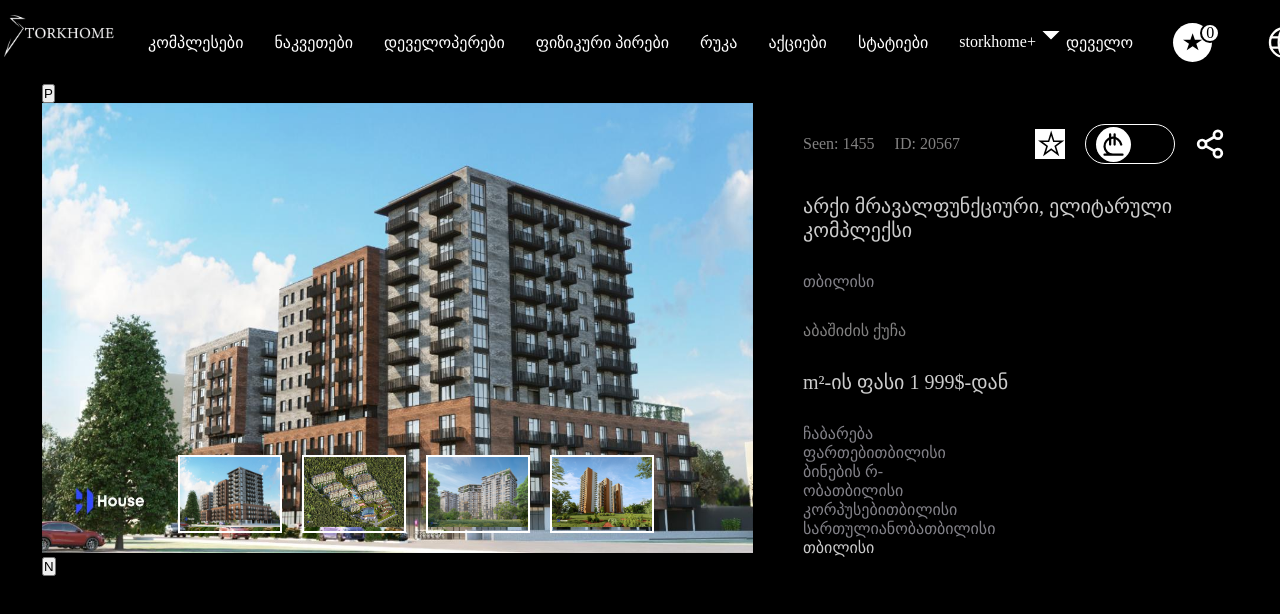
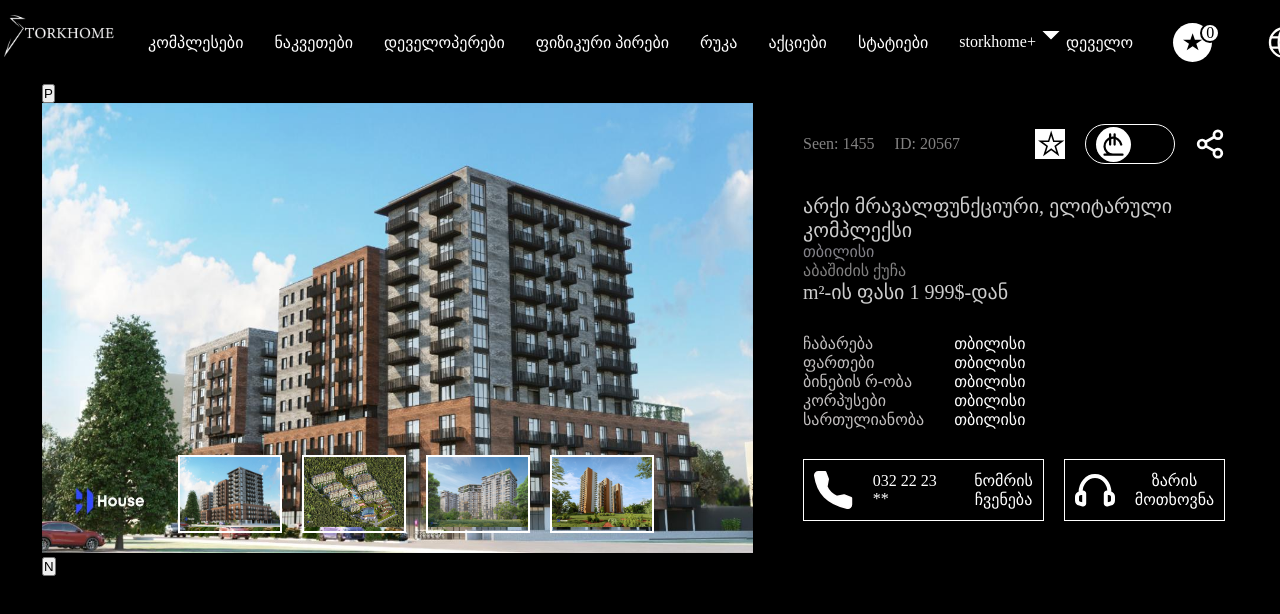
Before and after one commit to PixelPioners-Technologies/elitcity_front, a React (Vite) app: page /eachComplex in a window 1280 px wide. Shown: the top 614 px of the page. Built offline with nearby package versions, Linux system fonts and the light colour scheme; no server answers; a web font is replaced by a local one.

Commit message:
added some text on eachcomplex

```diff
--- a/src/pages/EachComplex.css
+++ b/src/pages/EachComplex.css
@@ -81,6 +81,8 @@
 
 .chabarebaPartebiKorpusebi {
   width: 100px;
+  display: flex;
+  gap: 30px;
 }
 
 .eachTextOnListTextsOne {
@@ -96,3 +98,48 @@
 
 
 }
+
+.numberAndCallRequestBox {
+  display: flex;
+  gap: 20px;
+}
+
+.numberBox {
+  border: 1px solid white;
+  padding: 11px 10px;
+  /* width: 274px; */
+  display: flex;
+  /* justify-content: center; */
+  align-items: center;
+  gap: 20px;
+
+
+}
+
+.numberSHowButton {
+  padding: 0;
+  margin: 0;
+  border: none;
+  background: none;
+  font: inherit;
+  color: white;
+  appearance: none;
+  display: flex;
+  align-items: center;
+}
+
+.numberSHowButton:hover {
+  cursor: pointer;
+}
+
+.callRequestBox {
+  border: 1px solid white;
+  display: flex;
+  flex-direction: row;
+  /* justify-content: center; */
+  align-items: center;
+  gap: 20px;
+  padding: 11px 10px;
+
+
+}
--- a/src/pages/EachComplex.jsx
+++ b/src/pages/EachComplex.jsx
@@ -6,6 +6,8 @@ import lari from '../assets/lari-svgrepo-com.svg';
 import dollar from '../assets/dollar-svgrepo-com.svg';
 import star from '../assets/Star for Each Complex Page.svg';
 import share from '../assets/ShareImage.svg';
+import phoneImage from '../assets/🦆 icon _phone_.svg'
+import headSetImage from '../assets/🦆 icon _headset_.svg';
 
 
 
@@ -134,24 +136,44 @@ export default function EachComplex() {
             </div>
 
           </div>
-
-
-            <p style={{color: '#ccc', fontSize: '20px'}}> {complex.title}</p>
-            <p style={{color: '#838289'}}> {complex.city}</p>
-            <p style={{color: '#838282'}}> {complex.adress}</p>
-            <p style={{color: '#ccc', fontSize: '20px'}}>m²-ის ფასი {complex.price}$-დან</p>
+          {/* აქ არის პირველი ზედა ტექსტები, არქი, მისამართი, ქუჩა, მ2-ის ფასი */}
+            <div className='companyAdressPriceTextBox'>
+              <p style={{color: '#ccc', fontSize: '20px'}}> {complex.title}</p>
+              <p style={{color: '#838289'}}> {complex.city}</p>
+              <p style={{color: '#838282'}}> {complex.adress}</p>
+              <p style={{color: '#ccc', fontSize: '20px'}}>m²-ის ფასი {complex.price}$-დან</p>
+            </div>
 
             <div className='chabarebaPartebiKorpusebi'>
+            {/* ქვედა, მეორე ტექსტია.. ჩაბარება, Fართები... სართულიანობა */}
               <div className='eachTextOnListTexts'>
-                <p style={{color: '#838289'}}> ჩაბარება</p>
-                <p style={{color: '#838289'}}> ფართები{complex.city}</p>
-                <p style={{color: '#838289'}}> ბინების რ-ობა{complex.city}</p>
-                <p style={{color: '#838289'}}> კორპუსები{complex.city}</p>
-                <p style={{color: '#838289'}}> სართულიანობა{complex.city}</p>
+                <p style={{color: '#C2BFBF'}}> ჩაბარება </p>
+                <p style={{color: '#C2BFBF'}}> ფართები</p>
+                <p style={{color: '#C2BFBF'}}> ბინების რ-ობა</p>
+                <p style={{color: '#C2BFBF'}}> კორპუსები</p>
+                <p style={{color: '#C2BFBF'}}> სართულიანობა</p>
               </div>
 
               <div className='eachTextOnListTextsTwo'>
-                <p style={{color: '#ccc'}}> {complex.city}</p>
+                <p style={{color: '#FFFFFF'}}> {complex.city}</p>
+                <p style={{color: '#FFFFFF'}}> {complex.city}</p>
+                <p style={{color: '#FFFFFF'}}> {complex.city}</p>
+                <p style={{color: '#FFFFFF'}}> {complex.city}</p>
+                <p style={{color: '#FFFFFF'}}> {complex.city}</p>
+              </div>
+            </div>
+
+            <div className='numberAndCallRequestBox'>
+              <div className='numberBox'>
+                <img src={phoneImage} style={{width: '40px'}} alt='phone'/>
+                <p style={{color: '#FFFFFF'}}>032 22 23 **</p>
+                <button className='numberSHowButton'>ნომრის<br /> ჩვენება</button>
+
+              </div>
+              <div className='callRequestBox'>
+              <img src={headSetImage} style={{width: '40px'}} alt='headset'/>
+              <button className='numberSHowButton'>ზარის<br /> მოთხოვნა</button>
+
 
               </div>
             </div>
```
Also changed, not shown: src/assets/🦆 icon _headset_.svg (added), src/assets/🦆 icon _phone_.svg (added).
